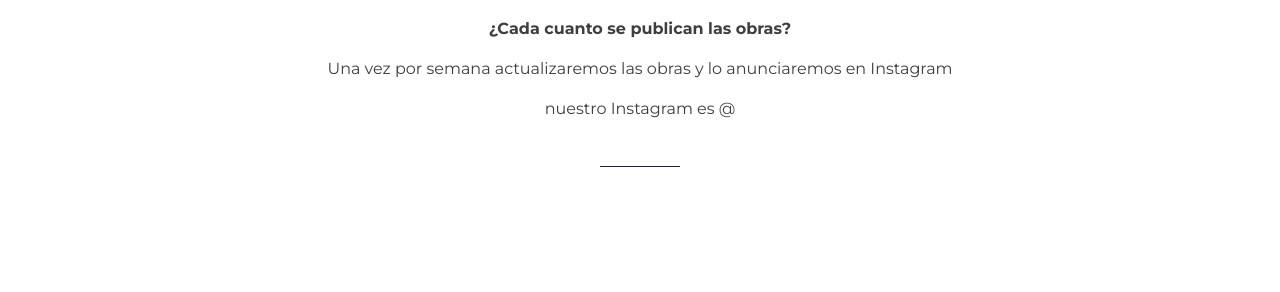
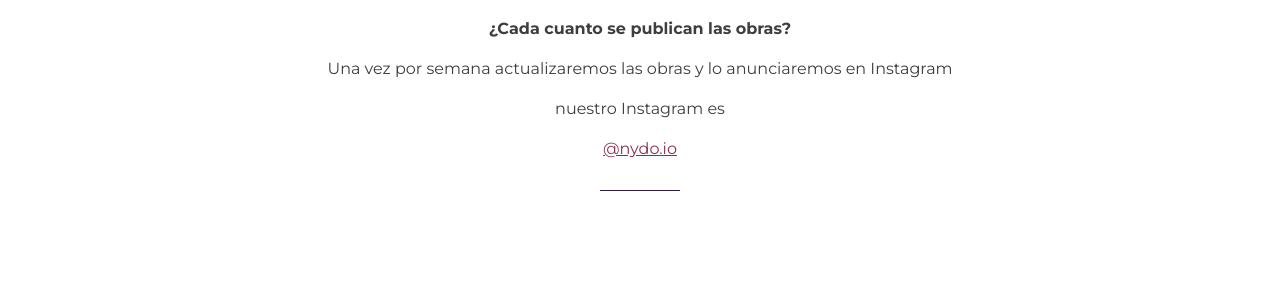
Before and after one commit to nydo/nydo.github.io, a Jekyll site: the page built from _pages/formar_parte.html, in a window 1280 px wide. Shown: the part 1202-1494 px from the top of the page. Built offline with Jekyll 4.4.1, drawn with Linux system fonts in a browser that asks for light colours.

Commit message:
Add files via upload

```diff
--- a/_pages/formar_parte.html
+++ b/_pages/formar_parte.html
@@ -36,7 +36,7 @@ permalink: /formar_parte/
       <p>¡No! NYDO es totalmente gratuito y abierto a todos.</p>
       <p><b>¿Cada cuanto se publican las obras?</b></p>
       <p>Una vez por semana actualizaremos las obras y lo anunciaremos en Instagram</p>
-      <p>nuestro Instagram es @{{site.Instagram}}</p>
+      <p>nuestro Instagram es </p> <a href="https://instagram.com/{{site.instagram}}">@{{site.instagram}}</a>
     </section> <!-- End About Body-->
   </div> <!-- End About Container -->
 </div> <!-- End Small Wrapper -->
```
